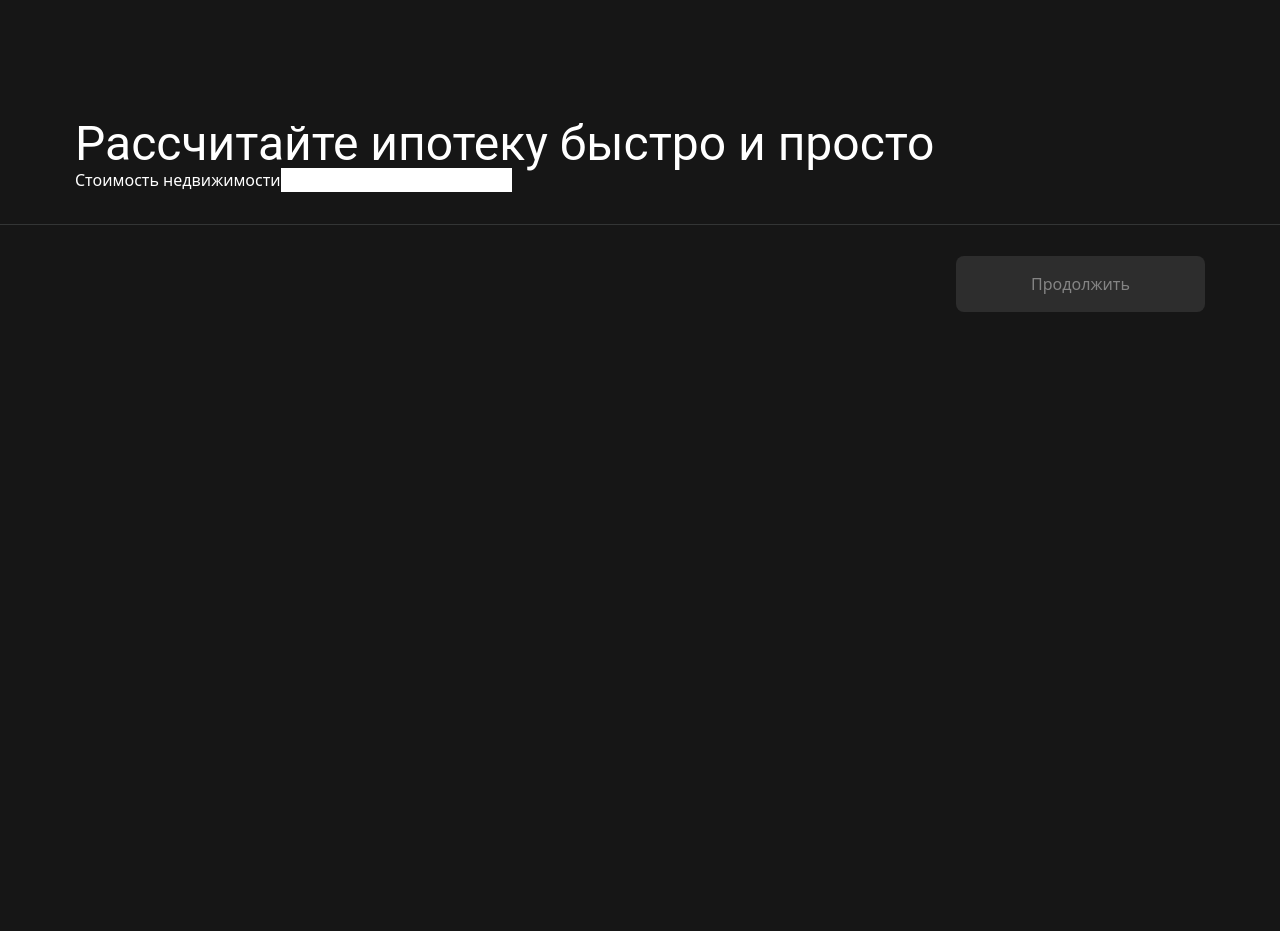
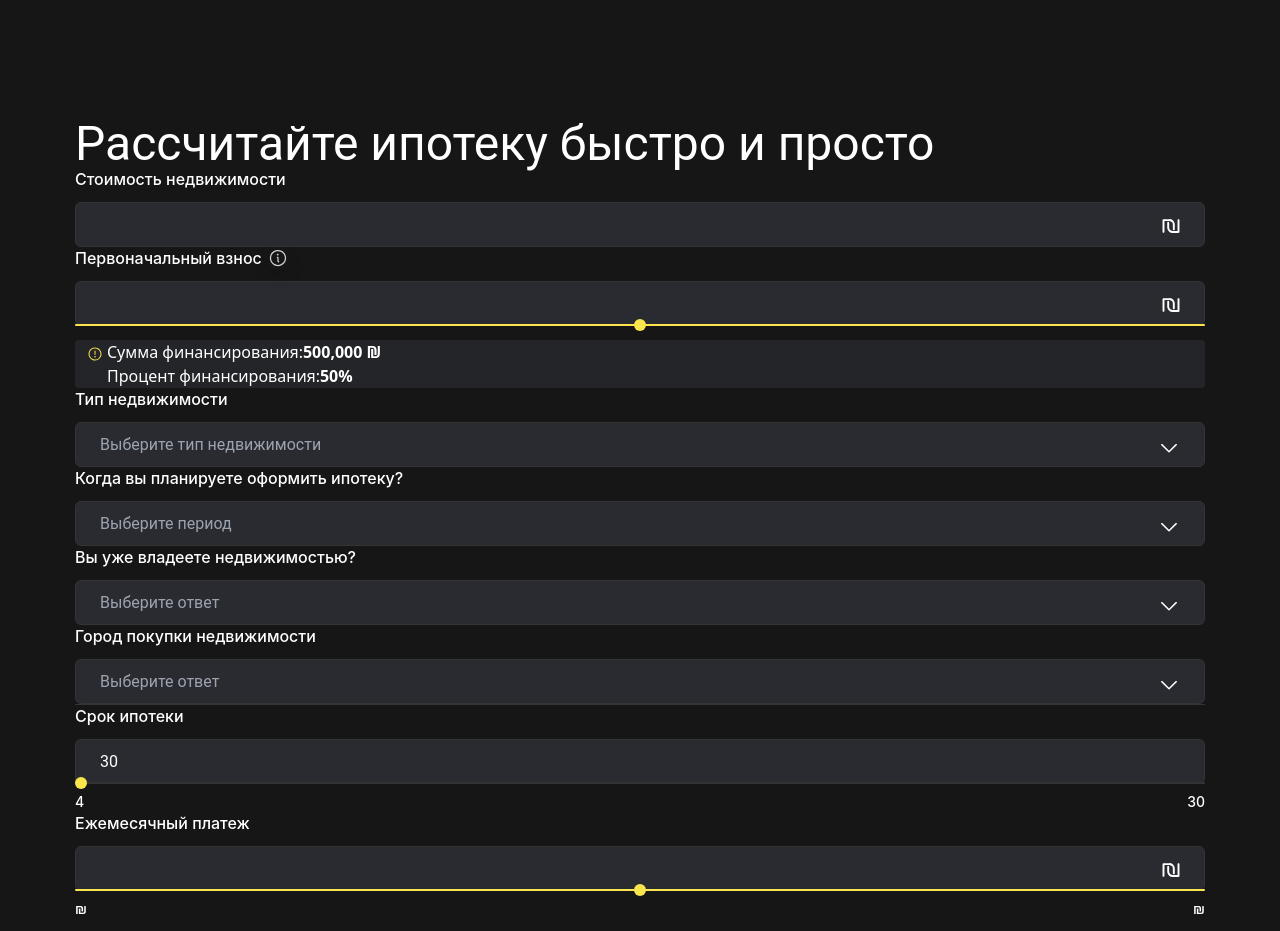
Before and after one commit to N-Daria/mortgage-calculator, a React (Create React App) app: page / in a window 1280 px wide. Shown: the top 931 px of the page. Before the commit the page ends 800 px from the top, so only its background shows below. Built offline with nearby package versions, Linux system fonts and the light colour scheme.

Commit message:
feat: build page

```diff
--- a/src/Components/App/App.css
+++ b/src/Components/App/App.css
@@ -1,11 +1,24 @@
+.hidden {
+  display: none;
+}
+
 .form__header {
   font-family: "Roboto", sans-serif;
   font-weight: 400;
 }
 
-.form__submit {
-  line-height: 22.4px;
-  font-size: 16px;
+.form__fieldset::before,
+.form__button-block::before {
+  content: "";
+  display: block;
+  width: 100%;
+  height: 1px;
+  background-color: #333535;
+}
+
+.form__button-block::before {
+  position: absolute;
+  left: 0;
 }
 
 @media (max-width: 1140px) and (min-width: 890px) {
--- a/src/Components/App/App.jsx
+++ b/src/Components/App/App.jsx
@@ -1,6 +1,15 @@
 import "./App.css";
+import Button from "../../ui-kit/Button/Button";
+import Input from "../../ui-kit/Input/Input";
+import Select from "../../ui-kit/Select/Select";
+import { formOptions } from "../../mockData";
+import React from "react";
 
 export default function App() {
+  function handleInputChange() {}
+
+  function countDefault() {}
+
   return (
     <div className="desktop:mx-auto mx-auto pt-120 max-w-mainContentM tablet:max-w-full tablet:mx-60 desktop:max-w-mainContentD bg-themeColor ">
       <form className="text-white">
@@ -8,18 +17,133 @@ export default function App() {
           Рассчитайте ипотеку быстро и просто
         </h1>
 
-        <label>
-          Стоимость недвижимости
-          <input type="number" />
-        </label>
+        <Input
+          id="price"
+          max={formOptions.price.max}
+          min={formOptions.price.min}
+          defaultValue={formOptions.defaultValue}
+          header="Стоимость недвижимости"
+          inputName
+          isIconCurrency={true}
+          onChange={handleInputChange}
+          errorText="Стоимость недвижимости не может превышать 10,000,000"
+        />
 
-        <div className="before:block before:absolute before:w-full before:h-[1px] before:bg-borderColor before:left-0 absolute left-0 w-full px-5 pb-6 bg-secondaryColor tablet:px-0 tablet:py-8 tablet:bg-inherit tablet:static">
-          <button
-            type="submit"
-            className="form__submit block w-full bg-yellow text-textDark rounded-[17px] mt-6 tablet:mx-0 py-[17px] tablet:bg-accent tablet:max-w-[249px] tablet:text-textColor tablet:rounded-lg tablet:ml-auto tablet:mt-8"
-          >
-            Продолжить
-          </button>
+        <Input
+          id="initialFee"
+          defaultValue={countDefault}
+          header="Первоначальный взнос"
+          isIconCurrency={true}
+          isTooltip={true}
+          tooltipText={
+            <div>
+              <p>
+                Основная квартира: у заемщика нет квартиры ставка финансирования
+                <br />
+                <span className="font-medium">Максимум до 75%</span>
+              </p>
+              <br />
+              <p>
+                Альтернативная квартира: Для заемщика квартира, которую он
+                обязуется продать в течение двух лет ставка финансирования
+                <br /> <span className="font-medium">Максимум до 70% </span>
+              </p>
+              <br />
+              <p>
+                Вторая квартира или выше: у заемщика уже есть ставка
+                финансирования квартиры
+                <br />
+                <span className="font-medium"> Максимум до 50%</span>
+              </p>
+            </div>
+          }
+          isSlider={true}
+          // didn't get it as an interactive element at beginning
+          isMessage={true}
+          messageText={
+            <div>
+              <p className="m-0">
+                Cумма финансирования:
+                <span className="font-semibold">500,000 ₪</span>
+              </p>
+              <p className="m-0">
+                Процент финансирования:
+                <span className="font-semibold">50%</span>
+              </p>
+            </div>
+          }
+          onChange={handleInputChange}
+          errorText="Сумма первоначального взноса не может быть меньше 25% от стоимости недвижимости"
+        />
+
+        <Select
+          id="estateType"
+          placeholder="Выберите тип недвижимости"
+          header="Тип недвижимости"
+          errorText="Выберите ответ"
+          onChange={handleInputChange}
+          options={formOptions.estateType.options}
+        />
+
+        <Select
+          id="estimateTime"
+          placeholder="Выберите период"
+          header="Когда вы планируете оформить ипотеку?"
+          errorText="Выберите ответ"
+          onChange={handleInputChange}
+          options={formOptions.estimateTime.options}
+        />
+
+        <Select
+          id="hasEstate"
+          placeholder="Выберите ответ"
+          header="Вы уже владеете недвижимостью?"
+          errorText="Выберите ответ"
+          onChange={handleInputChange}
+          options={formOptions.hasEstate.options}
+        />
+
+        <Select
+          id="city"
+          placeholder="Выберите ответ"
+          header="Город покупки недвижимости"
+          errorText="Выберите ответ"
+          onChange={handleInputChange}
+          options={formOptions.city.options}
+          className="hidden tablet:block"
+        />
+
+        <fieldset className="form__fieldset">
+          <Input
+            id="period"
+            defaultValue={formOptions.period.default}
+            header="Срок ипотеки"
+            max={formOptions.period.max}
+            min={formOptions.period.min}
+            isSlider={true}
+            sliderText={formOptions.period.sliderText}
+            errorText="Cрок ипотеки не может превышать 30 лет"
+            onChange={handleInputChange}
+          />
+
+          <Input
+            id="monthlyPayment"
+            defaultValue={countDefault}
+            header="Ежемесячный платеж"
+            max={countDefault}
+            min={countDefault}
+            isIconCurrency={true}
+            isMessage={true}
+            messageText="Увеличьте ежемесячный платеж и переплачивайте меньше"
+            isSlider={true}
+            sliderText={formOptions.monthlyPayment.sliderText}
+            errorText={`Размер ежемесячного платежа не может быть меньше ${""} иначе ${"срок будет больше 30 лет"}`}
+            onChange={handleInputChange}
+          />
+        </fieldset>
+
+        <div className="form__button-block absolute left-0 w-full px-5 pb-6 bg-secondaryColor tablet:px-0 tablet:py-8 tablet:bg-inherit tablet:static">
+          <Button textButton="Продолжить" isDisabled={true} />
         </div>
       </form>
     </div>
--- /dev/null
+++ b/src/mockData.js
@@ -0,0 +1,62 @@
+export const formOptions = {
+  price: {
+    min: 0,
+    default: 1000000,
+    max: 10000000,
+  },
+  city: {
+    options: [
+      "Тель-авив",
+      "Акко",
+      "Ариэль",
+      "something",
+      "somewhere",
+      "sometimes",
+    ],
+  },
+  estimateTime: {
+    options: [
+      "В ближайший месяц",
+      "В ближайшие 2 месяц",
+      "В ближайшие 3 месяца",
+      "В ближайшие 6 месяцев",
+    ],
+  },
+  initialFee: {
+    min: "25%",
+    default: "50%",
+  },
+  estateType: {
+    options: [
+      "Частный дом",
+      "Квартира от застройщика",
+      "Квартира на вторичном рынке",
+      "Частный дом",
+      "Земельный участок / Строительство",
+      "Коммерческая недвижимость",
+    ],
+  },
+  hasEstate: {
+    options: [
+      "Да, у меня уже есть недвижимость в собственности",
+      "Нет, я пока не владею недвижимостью",
+      "Я собираюсь продать единственную недвижимость в ближайшие два года, чтобы использовать полученный капитал для приобретения новой",
+      "something",
+      "somewhere",
+      "sometimes",
+    ],
+  },
+  period: {
+    min: 4,
+    max: 30,
+    default: 30,
+    sliderText: (value) => {
+      const result = value?.substr(value.length - 1).match(/[1-4]/);
+      return result ? "года" : "лет";
+    },
+  },
+  monthlyPayment: {
+    default: "min",
+    sliderText: "₪",
+  },
+};
--- a/src/ui-kit/Input/Input.jsx
+++ b/src/ui-kit/Input/Input.jsx
@@ -8,8 +8,8 @@ import InputSlider from "../InputSlider/InputSlider";
 export default function Input({
   id,
   placeholder,
+  defaultValue,
   header,
-  inputName,
   min,
   max,
   isSelect,
@@ -62,16 +62,16 @@ export default function Input({
         type="text"
         id={id}
         placeholder={placeholder}
-        name={inputName}
+        name={id}
         onChange={handleChange}
         onClick={onClickSelect}
-        value={selectedValue || value || min || ""}
+        value={defaultValue || selectedValue || value || min || ""}
       />
 
       {isSlider && (
         <InputSlider
           sliderText={sliderText}
-          inputName={`${inputName}-range`}
+          inputName={`${id}-range`}
           min={min}
           max={max}
           setValue={setValue}
--- a/src/ui-kit/Select/Select.jsx
+++ b/src/ui-kit/Select/Select.jsx
@@ -3,7 +3,15 @@ import Search from "../Search/Search";
 import "./Select.css";
 import React, { useEffect, useState } from "react";
 
-export default function Select({ placeholder, header, options, isSearch }) {
+export default function Select({
+  placeholder,
+  header,
+  options,
+  isSearch,
+  id,
+  errorText,
+  onChange,
+}) {
   const [isOpen, setIsOpen] = useState(false);
   const [selectedOption, setSelectedOption] = useState("");
   const [searchWord, setSearchWord] = useState("");
@@ -29,6 +37,9 @@ export default function Select({ placeholder, header, options, isSearch }) {
         header={header}
         onClickSelect={toggling}
         selectedValue={selectedOption}
+        id={id}
+        errorText={errorText}
+        onChange={onChange}
       />
 
       {isOpen && (
```
